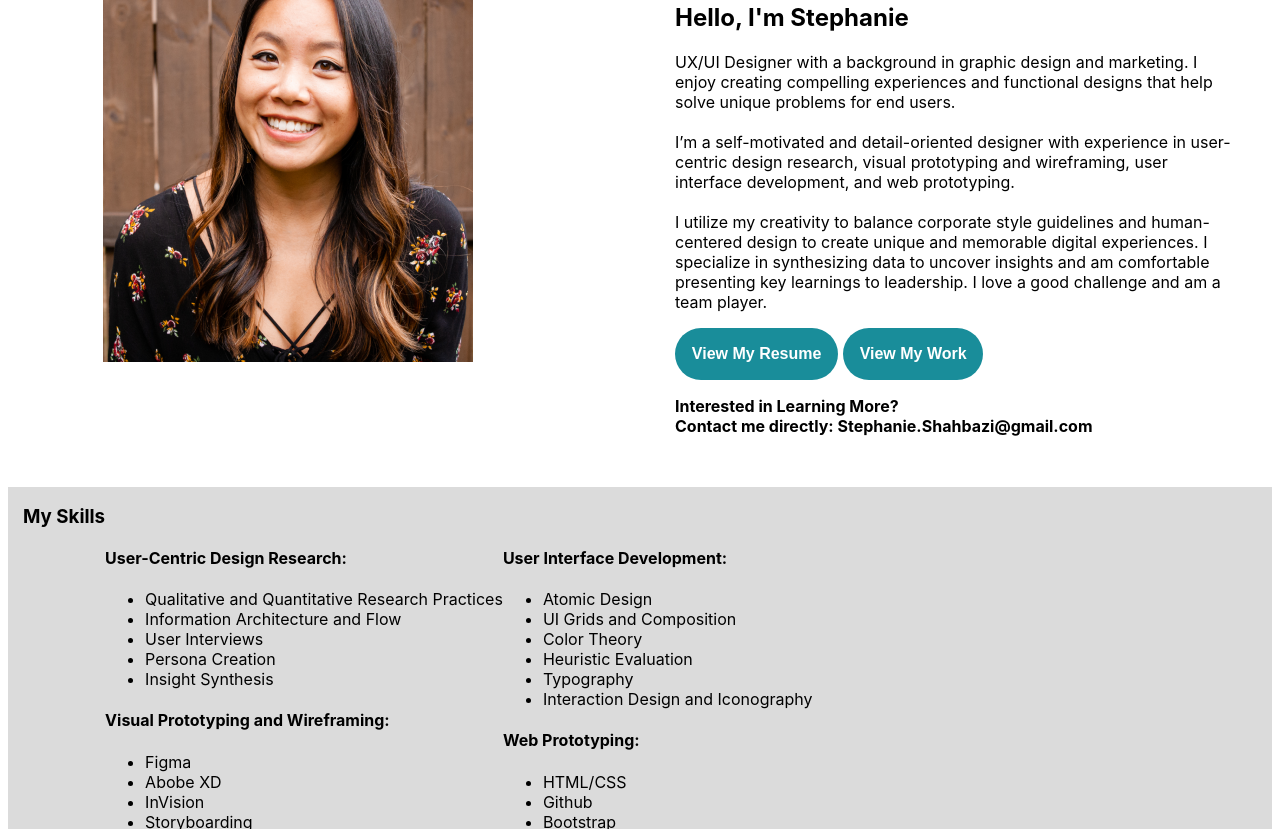
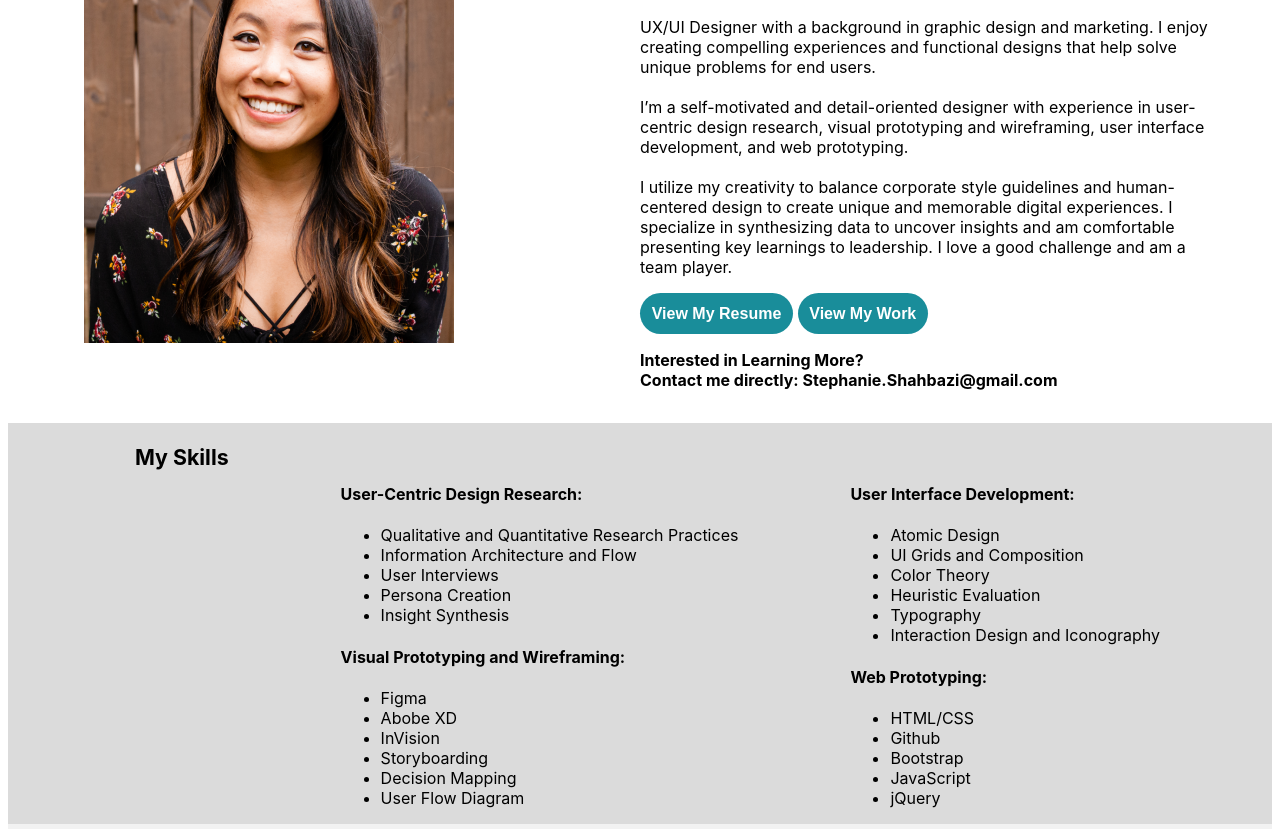
Before and after one commit to sshahbazi1/UX_UI_HW_17, a plain HTML site: page index.html in a window 1280 px wide. Shown: the part 247-1076 px from the top of the page. Drawn offline with Linux system fonts and the light colour scheme.

Commit message:
updates 10.25.21 11:42pm
to css

```diff
--- a/css/style.css
+++ b/css/style.css
@@ -21,8 +21,8 @@ html {
 .navheadlines {
     display: flex;
     grid-area: navheadlines;
-    align-items: top;
     margin-left: 25px;
+    justify-content: space-between;
 }
 
 .logo {
@@ -33,8 +33,9 @@ html {
 .socialheader {
     grid-area: socialheader;
     text-align: right;
-    margin-right: 35px;
+    margin-right: 45px;
     padding: 3.5%;
+
 }
 
 .AboutContainer {
@@ -47,12 +48,12 @@ html {
 .headshot {
     grid-area: headshot;
     float:left;
-    padding: 15%;
+    padding: 12%;
 }
 
 .AboutDescription {
     grid-area: AboutDescription;
-    margin: 35px;
+    margin-right: 45px;
     float: left;
 }
 
@@ -81,17 +82,17 @@ button {
     font-size: 12pt;
     background-color: #198D9A;
     border: none;
-    padding:3%;
+    padding: 2%;
     border-radius: 30px;
-    justify-content: space-around;
+    justify-content: space-between;
 }
 
 .skillscontainer {
+    background: 600px;
     background-color:#DBDBDB;
     display: flex;
-    flex-direction: wrap;
     padding-left: 15px;
-    padding-right: 15px;
+    justify-content: space-evenly;
 }
 
 h1 {
@@ -101,3 +102,11 @@ h1 {
 .learnmore {
     font-weight: bold;
 }
+
+.inline-block-footer .copyright{
+    justify-content: space-evenly;
+}
+
+h3 {
+    font-size: 16pt;
+align-content: stretch;}
--- a/index.html
+++ b/index.html
@@ -84,7 +84,7 @@
                     <li class="inline-block-footer">Let's Connect </li>
                     <img src="images/LinkedIn_colorcircle.png" class="socialfooter">
                     <img src="images/envelope_colorcircle.png" class="socialfooter">
-                    <li class="inline-block-footer">Copyright © 2021 Stephanie Shahbazi</li>
+                    <li class="inline-block-footer copyright">Copyright © 2021 Stephanie Shahbazi</li>
                 </ul>
             </div>
         </footer>
```
